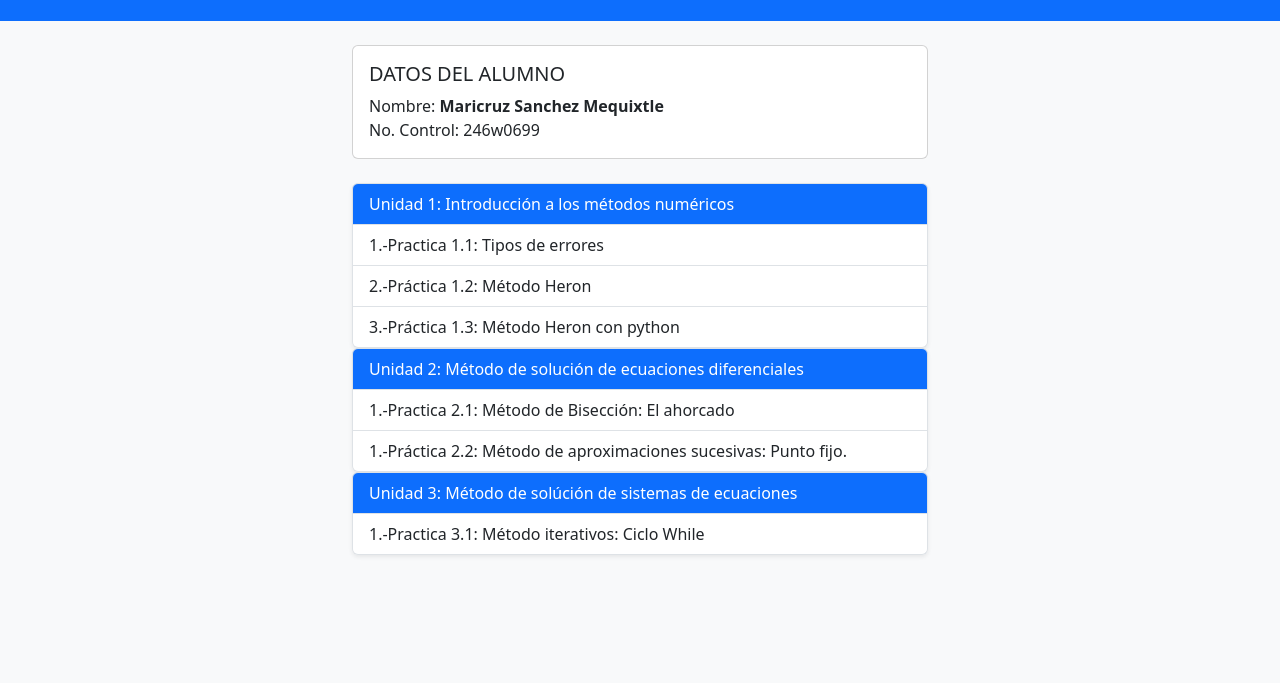
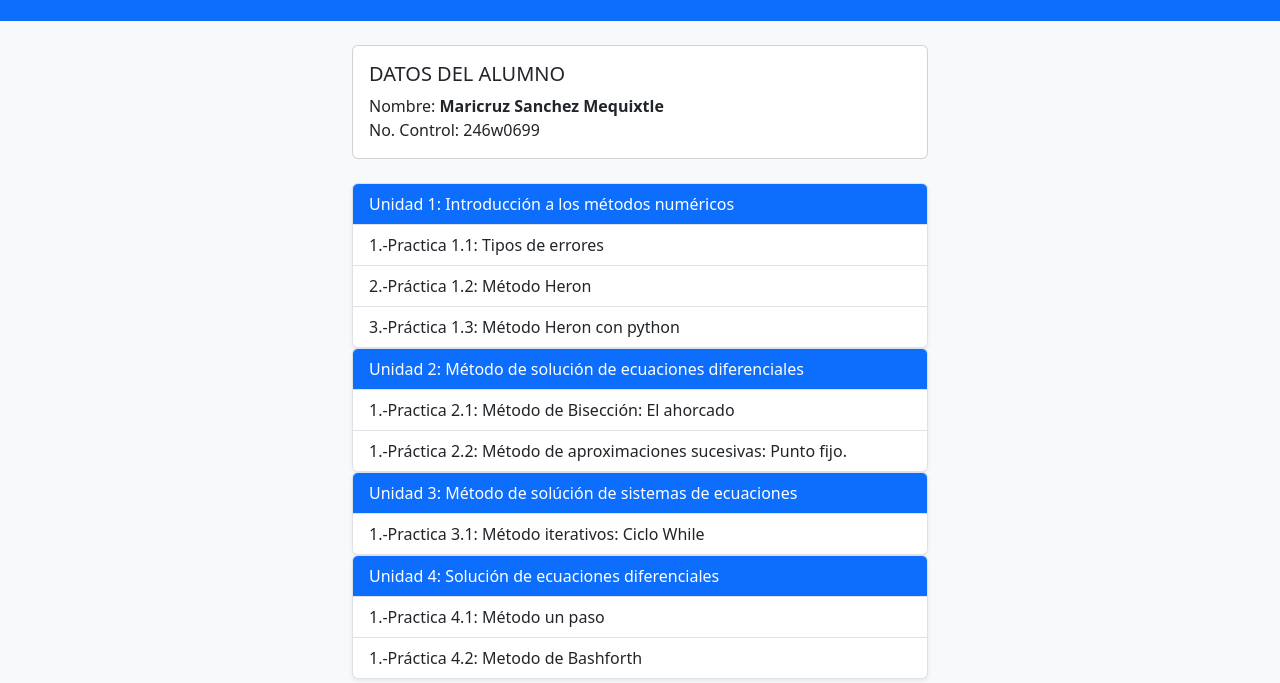
Before and after one commit to Maricruz-SM/proyectoMetodosNumericos, a plain HTML site: page index.html in a window 1280 px wide. Shown: the part 117-800 px from the top of the page. Drawn offline with nearby package versions, Linux system fonts and the light colour scheme.

Commit message:
Add Unidad 4 section with new practices
Added a new section for Unidad 4: Solución de ecuaciones diferenciales with two new practices.

```diff
--- a/index.html
+++ b/index.html
@@ -59,6 +59,19 @@
                 1.-Practica 3.1: Método iterativos: Ciclo While
             </a>
         </div>
+
+        <div class = "list-group shadow-sm">
+            <div class = "list-group-item bg-primary text-white">
+                Unidad 4: Solución de ecuaciones diferenciales
+            </div>
+            <a href="metodoUnPaso.html" class="list-group-item list-group-item-action">
+                1.-Practica 4.1: Método un paso
+            </a>
+            <a href="Metodo_Bashforth.html" class="list-group-item list-group-item-action">
+                1.-Práctica 4.2: Metodo de Bashforth
+            </a>
+        </div>
+
     </main>
 </body>
 </html>
```
